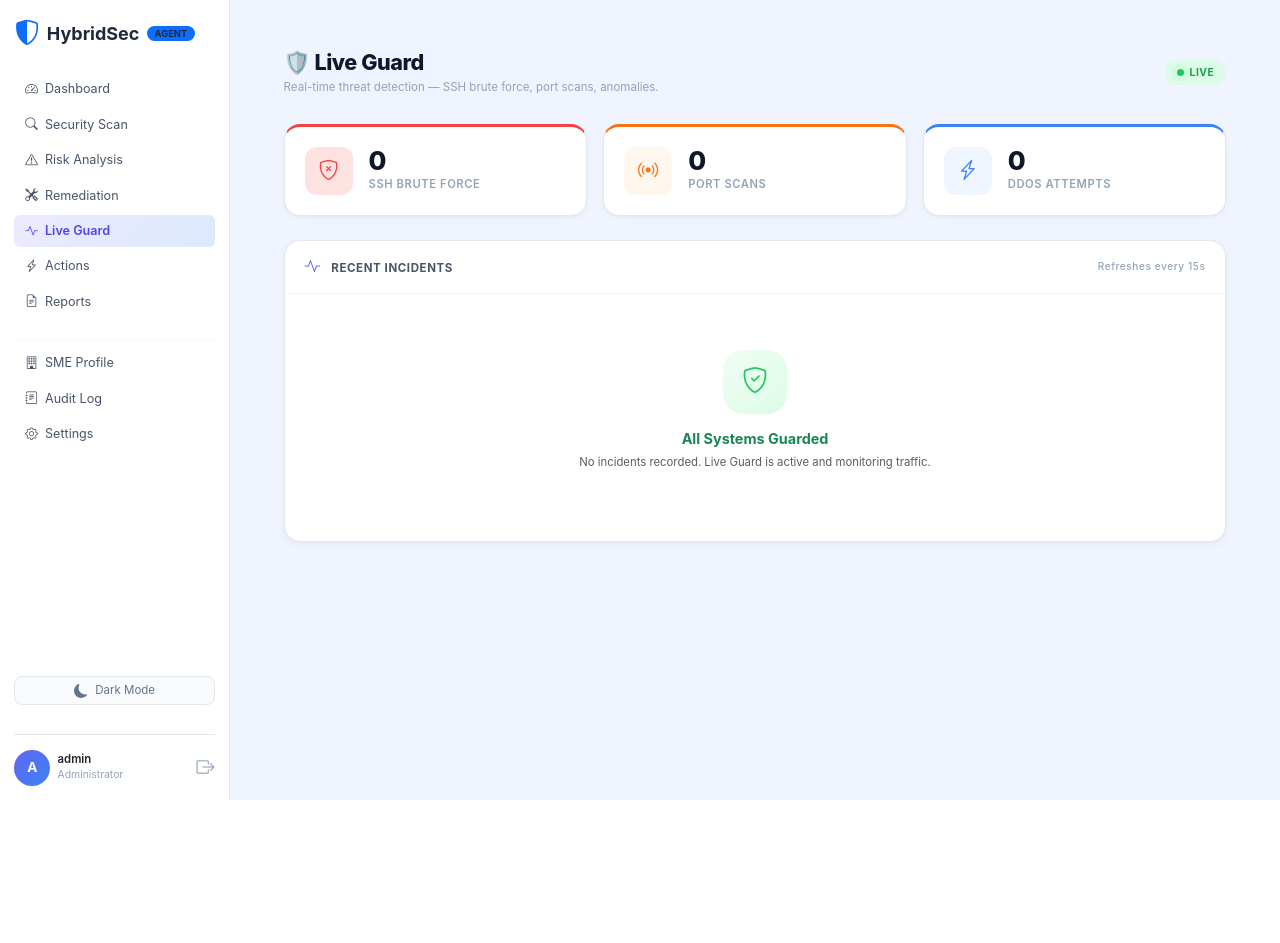
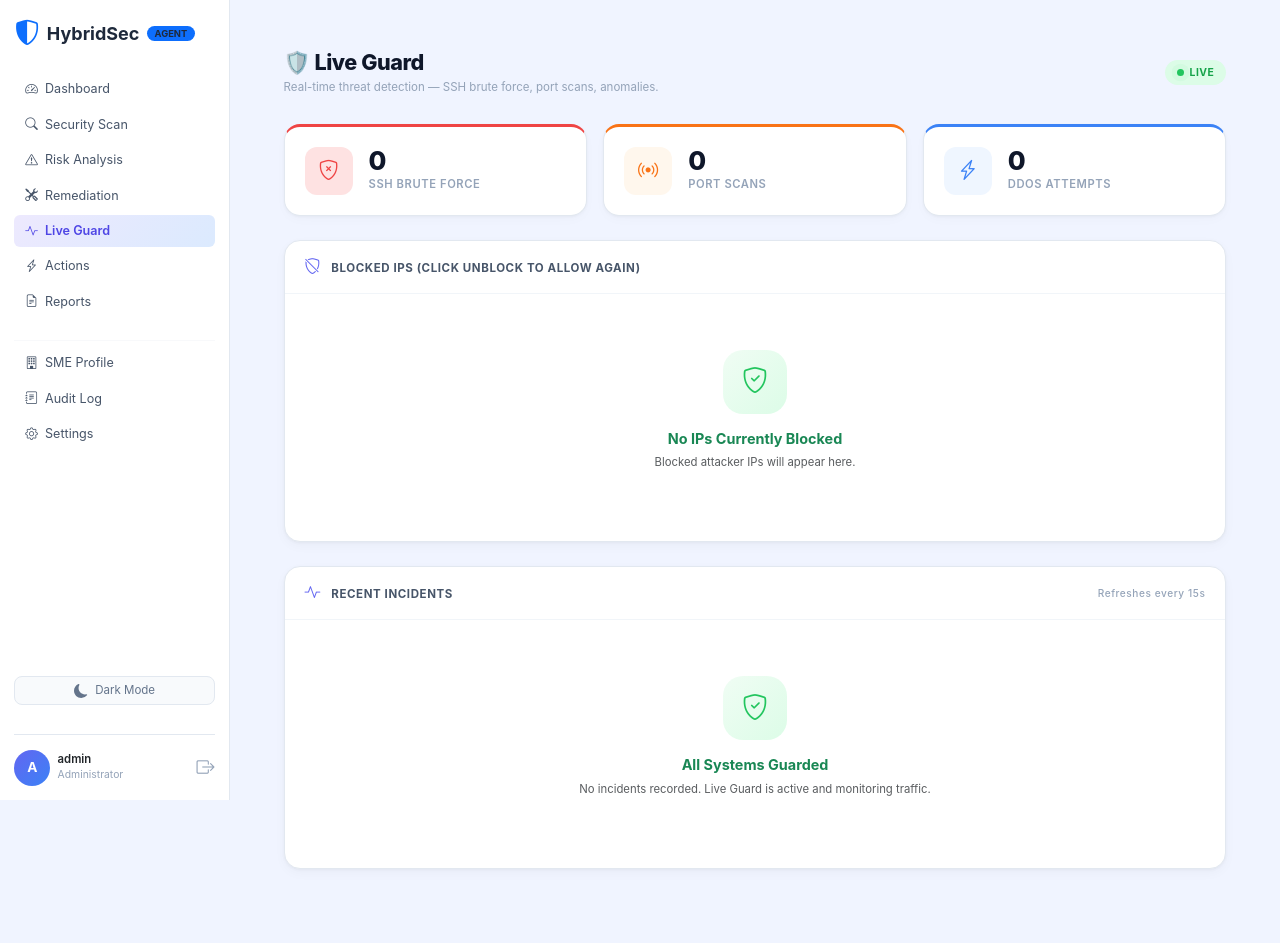
Before and after one commit to Rangana666/HybridsecAgent, a Flask app: page /threats in a window 1280 px wide. Before the commit the page ends 800 px from the top, so only its background shows below. Run offline with Flask 3, Linux system fonts and the light colour scheme; the visitor is signed in with stand-in values (Sample User, id 1); data comes from the database, SQL or seed files in the repository.

Commit message:
Add Blocked IPs panel with Unblock button to Live Guard page for demo reset

```diff
--- a/modules/module5_web/routes.py
+++ b/modules/module5_web/routes.py
@@ -469,7 +469,14 @@
     except Exception as e:
         logger.warning("Could not load incidents: %s", e)
 
-    return render_template("threats.html", incidents=incidents)
+    from modules.module6_liveguard.ip_blocker import IPBlocker
+    blocked_ips = sorted(
+        IPBlocker().list_blocked(),
+        key=lambda b: b.get("blocked_at", ""),
+        reverse=True,
+    )
+
+    return render_template("threats.html", incidents=incidents, blocked_ips=blocked_ips)
 
 
 @routes_bp.route("/reports")
--- a/templates/threats.html
+++ b/templates/threats.html
@@ -167,6 +167,48 @@
     </div>
   </div>
 
+  <!-- Blocked IPs -->
+  <div class="hs-card">
+    <div class="card-header-custom">
+      <span><i class="bi bi-shield-slash"></i> Blocked IPs (click Unblock to allow again)</span>
+    </div>
+    <div class="card-body-custom" id="blockedIpFeed">
+      {% if blocked_ips %}
+        <div class="list-group list-group-flush" id="blockedIpList">
+          {% for b in blocked_ips %}
+            <div class="incident-row" id="blocked-{{ b.ip }}">
+              <div class="d-flex align-items-center gap-3">
+                <span class="severity-dot critical"></span>
+                <div>
+                  <div class="inc-type">{{ b.ip }}</div>
+                  <div class="inc-meta">
+                    <strong>Reason:</strong> {{ b.reason or '—' }}
+                    &nbsp;·&nbsp; via {{ b.backend or 'unknown' }}
+                  </div>
+                </div>
+              </div>
+              <div class="d-flex align-items-center gap-3">
+                <div style="font-size:0.68rem; color:#94a3b8;">
+                  {{ (b.blocked_at or '')[:16].replace('T',' ') }}
+                </div>
+                <button class="btn btn-sm btn-outline-warning btn-unblock-ip" style="border-radius:8px; font-weight:700;"
+                        data-ip="{{ b.ip }}">
+                  <i class="bi bi-unlock me-1"></i>Unblock
+                </button>
+              </div>
+            </div>
+          {% endfor %}
+        </div>
+      {% else %}
+        <div class="empty-state" id="noBlockedIps">
+          <div class="empty-icon"><i class="bi bi-shield-check"></i></div>
+          <h6 class="fw-bold text-success">No IPs Currently Blocked</h6>
+          <p class="text-muted small">Blocked attacker IPs will appear here.</p>
+        </div>
+      {% endif %}
+    </div>
+  </div>
+
   <!-- Feed -->
   <div class="hs-card">
     <div class="card-header-custom">
@@ -265,6 +307,47 @@
   }
 }
 
+document.querySelectorAll('.btn-unblock-ip').forEach(btn => {
+  btn.addEventListener('click', () => handleUnblockIp(btn));
+});
+
+async function handleUnblockIp(btn) {
+  const ip = btn.dataset.ip;
+  if (!confirm('Unblock ' + ip + '? Traffic from this IP will be allowed again.')) return;
+
+  btn.disabled = true;
+  btn.innerHTML = '<span class="spinner-border spinner-border-sm"></span>';
+
+  try {
+    const res = await fetch('/api/threats/unblock', {
+      method: 'POST', credentials: 'include',
+      headers: {'Content-Type': 'application/json'},
+      body: JSON.stringify({csrf_token: CSRF, ip: ip})
+    });
+    const data = await res.json();
+    if (data.success) {
+      const row = document.getElementById('blocked-' + ip);
+      row.style.transition = 'opacity 0.3s';
+      row.style.opacity = '0';
+      setTimeout(() => {
+        row.remove();
+        if (!document.querySelector('#blockedIpList .incident-row')) {
+          document.getElementById('blockedIpFeed').innerHTML =
+            '<div class="empty-state"><div class="empty-icon"><i class="bi bi-shield-check"></i></div><h6 class="fw-bold text-success">No IPs Currently Blocked</h6><p class="text-muted small">Blocked attacker IPs will appear here.</p></div>';
+        }
+      }, 300);
+    } else {
+      btn.disabled = false;
+      btn.innerHTML = '<i class="bi bi-unlock me-1"></i>Unblock';
+      alert('Error: ' + (data.error || 'Failed to unblock'));
+    }
+  } catch (err) {
+    btn.disabled = false;
+    btn.innerHTML = '<i class="bi bi-unlock me-1"></i>Unblock';
+    alert('Request failed: ' + err.message);
+  }
+}
+
 async function clearAllIncidents() {
   if (!confirm('Clear all incidents? This cannot be undone.')) return;
   const res = await fetch('/api/threats/incidents/clear-all', {
```
